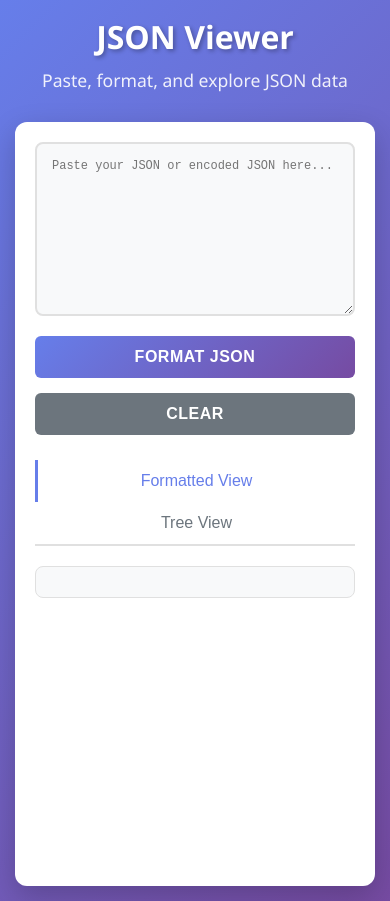
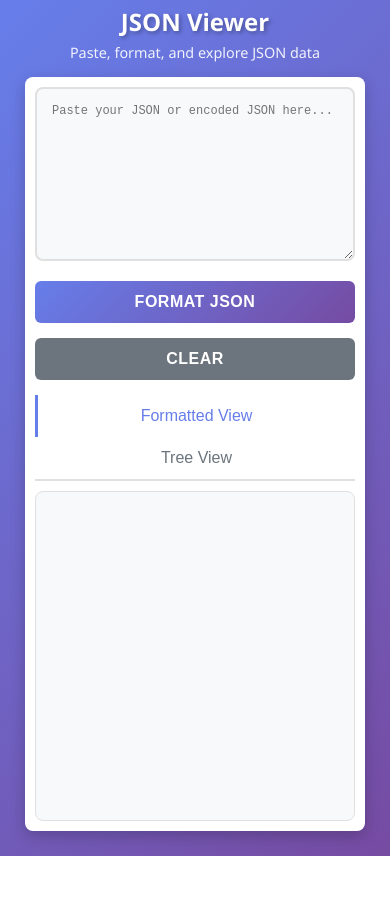
Before and after one commit to aduquehd/json-formatter, a FastAPI app: page / in a window 390 px wide. After the commit the page ends 856 px from the top, so only its background shows below. Run offline with FastAPI, Linux system fonts and the light colour scheme.

Commit message:
Improved UI

```diff
--- a/static/css/styles.css
+++ b/static/css/styles.css
@@ -12,38 +12,44 @@ body {
 }
 
 .container {
-    max-width: 1200px;
-    margin: 0 auto;
-    padding: 20px;
+    max-width: none;
+    margin: 0;
+    padding: 10px 55px 55px 55px;
     min-height: 100vh;
+    width: 100vw;
+    box-sizing: border-box;
 }
 
 header {
     text-align: center;
-    margin-bottom: 30px;
+    margin-bottom: 15px;
     color: white;
 }
 
 header h1 {
-    font-size: 2.5rem;
-    margin-bottom: 10px;
+    font-size: 1.8rem;
+    margin-bottom: 5px;
     text-shadow: 2px 2px 4px rgba(0, 0, 0, 0.3);
 }
 
 header p {
-    font-size: 1.1rem;
+    font-size: 0.9rem;
     opacity: 0.9;
 }
 
 main {
     background: white;
-    border-radius: 12px;
-    padding: 30px;
-    box-shadow: 0 10px 30px rgba(0, 0, 0, 0.2);
+    border-radius: 8px;
+    padding: 15px;
+    box-shadow: 0 5px 15px rgba(0, 0, 0, 0.2);
+    height: calc(100vh - 170px);
+    display: flex;
+    flex-direction: column;
 }
 
 .input-section {
-    margin-bottom: 25px;
+    margin-bottom: 15px;
+    flex-shrink: 0;
 }
 
 #jsonInput {
@@ -107,8 +113,9 @@ main {
 
 .tabs {
     display: flex;
-    margin-bottom: 20px;
+    margin-bottom: 10px;
     border-bottom: 2px solid #e0e0e0;
+    flex-shrink: 0;
 }
 
 .tab-btn {
@@ -135,12 +142,17 @@ main {
 
 .output-section {
     position: relative;
-    min-height: 300px;
+    flex: 1;
+    display: flex;
+    flex-direction: column;
+    min-height: 0;
 }
 
 .tab-content {
     display: none;
     animation: fadeIn 0.3s ease;
+    flex: 1;
+    min-height: 0;
 }
 
 .tab-content.active {
@@ -156,22 +168,22 @@ main {
     background-color: #f8f9fa;
     border: 1px solid #e0e0e0;
     border-radius: 8px;
-    padding: 20px;
+    padding: 15px;
     font-family: 'Courier New', monospace;
     font-size: 14px;
-    line-height: 1.5;
+    line-height: 1.4;
     overflow-x: auto;
     white-space: pre-wrap;
-    max-height: 500px;
+    height: 100%;
     overflow-y: auto;
 }
 
 .tree-output {
     border: 1px solid #e0e0e0;
     border-radius: 8px;
-    padding: 20px;
+    padding: 15px;
     background-color: #f8f9fa;
-    max-height: 500px;
+    height: 100%;
     overflow-y: auto;
     font-family: 'Courier New', monospace;
     font-size: 14px;
@@ -266,15 +278,16 @@ main {
 
 @media (max-width: 768px) {
     .container {
-        padding: 15px;
+        padding: 8px 35px 35px 35px;
     }
 
     header h1 {
-        font-size: 2rem;
+        font-size: 1.5rem;
     }
 
     main {
-        padding: 20px;
+        padding: 12px;
+        height: calc(100vh - 114px);
     }
 
     .button-group {
@@ -301,6 +314,15 @@ main {
 }
 
 @media (max-width: 480px) {
+    .container {
+        padding: 5px 25px 25px 25px;
+    }
+
+    main {
+        height: calc(100vh - 90px);
+        padding: 10px;
+    }
+
     #jsonInput {
         font-size: 12px;
     }
@@ -308,6 +330,6 @@ main {
     .json-output,
     .tree-output {
         font-size: 12px;
-        padding: 15px;
+        padding: 12px;
     }
 }
```
